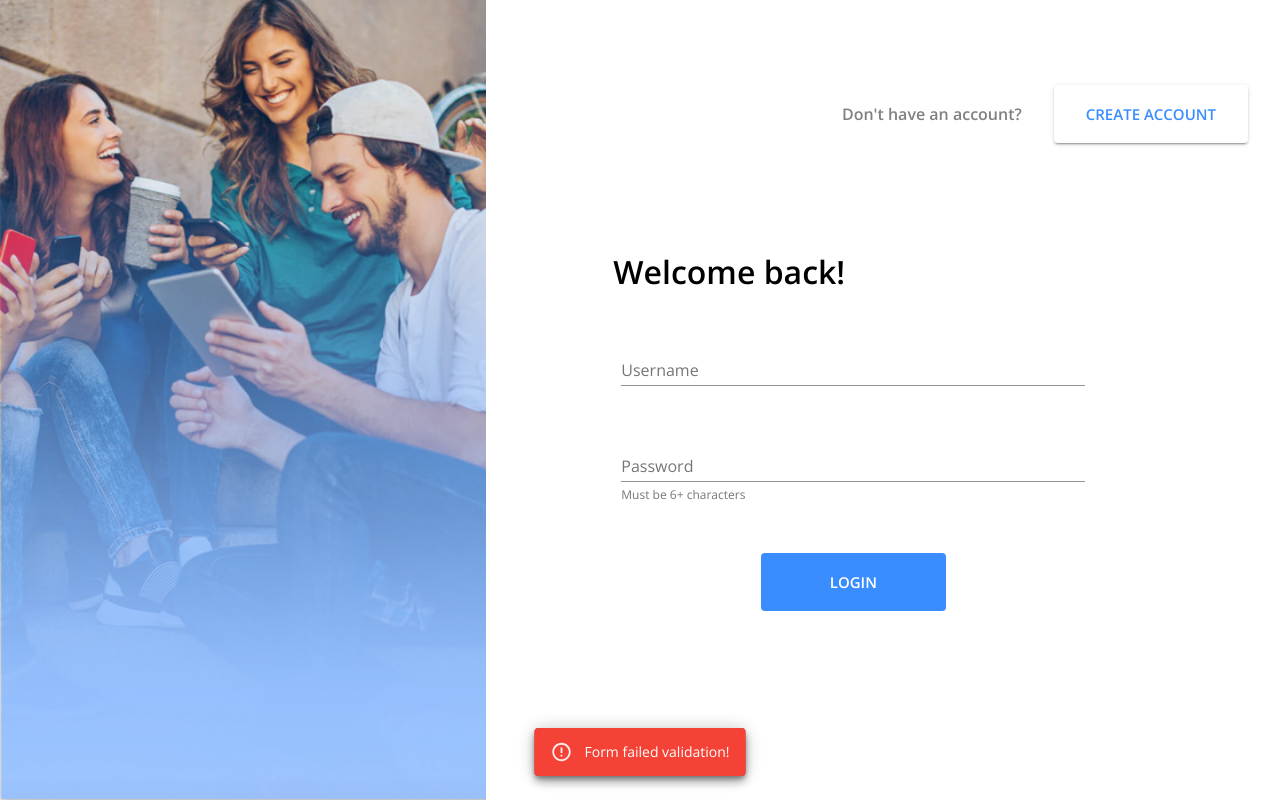
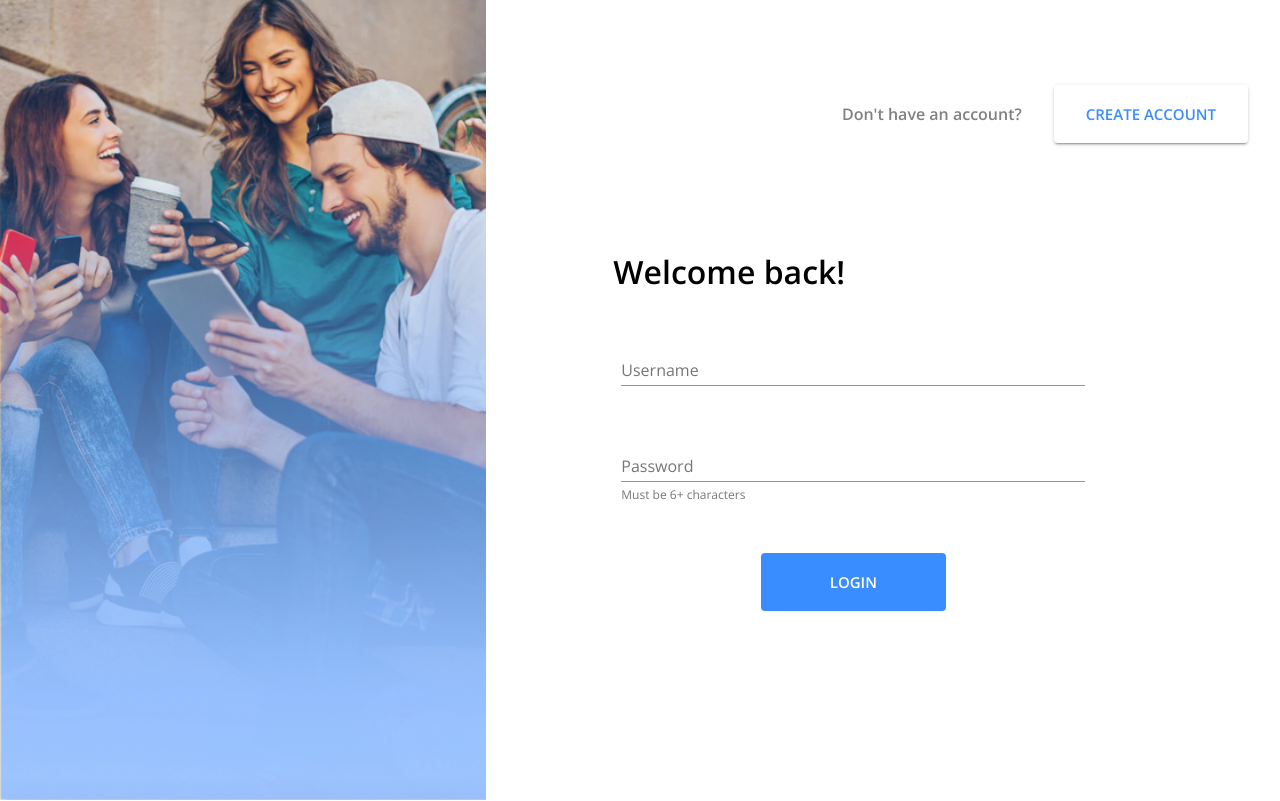
Before and after one commit to CivilianZero/React-Flask, a React (Create React App) app in the folder client/: page /login in a window 1280 px wide. Shown: the top 801 px of the page. Built offline with nearby package versions, Linux system fonts and the light colour scheme.

Commit message:
added snackbar

```diff
--- a/client/src/pages/SignupIn.js
+++ b/client/src/pages/SignupIn.js
@@ -65,6 +65,7 @@ const SignupInPage = (props) => {
 	}
 	// State vars/hooks
 	const [haveAccount, setHaveAccount] = useState(false);
+	const [openSnackbar, setOpenSnackbar] = useState(false);
 	const [{ header, headButton, headSpan, submitButton }, setTextState] = useState(signupText);
 
 	const classes = useStyles();
@@ -100,6 +101,9 @@ const SignupInPage = (props) => {
 	const onFormSubmit = (value) => {
 		console.log(value);
 	}
+
+	const handleSnackbar = () => setOpenSnackbar(true);
+	const closeSnackbar = () => setOpenSnackbar(false);
 
 	// Set state based on url path
 	useLayoutEffect(() => {
@@ -196,10 +200,10 @@ const SignupInPage = (props) => {
 								justify="center"
 								alignItems="center"
 								alignContent="center">
-								<Button type="submit" size="large" variant="contained" color="primary">
+								<Button onClick={handleSnackbar} type="submit" size="large" variant="contained" color="primary">
 									{submitButton}
 								</Button>
-								<Snackbar open={errors} autoHideDuration={6000}>
+								<Snackbar open={openSnackbar && (errors.username || errors.email || errors.password)} autoHideDuration={6000} onClose={closeSnackbar}>
 									<MuiAlert elevation={6} variant="filled" severity="error">
 										Form failed validation!
         					</MuiAlert>
```
